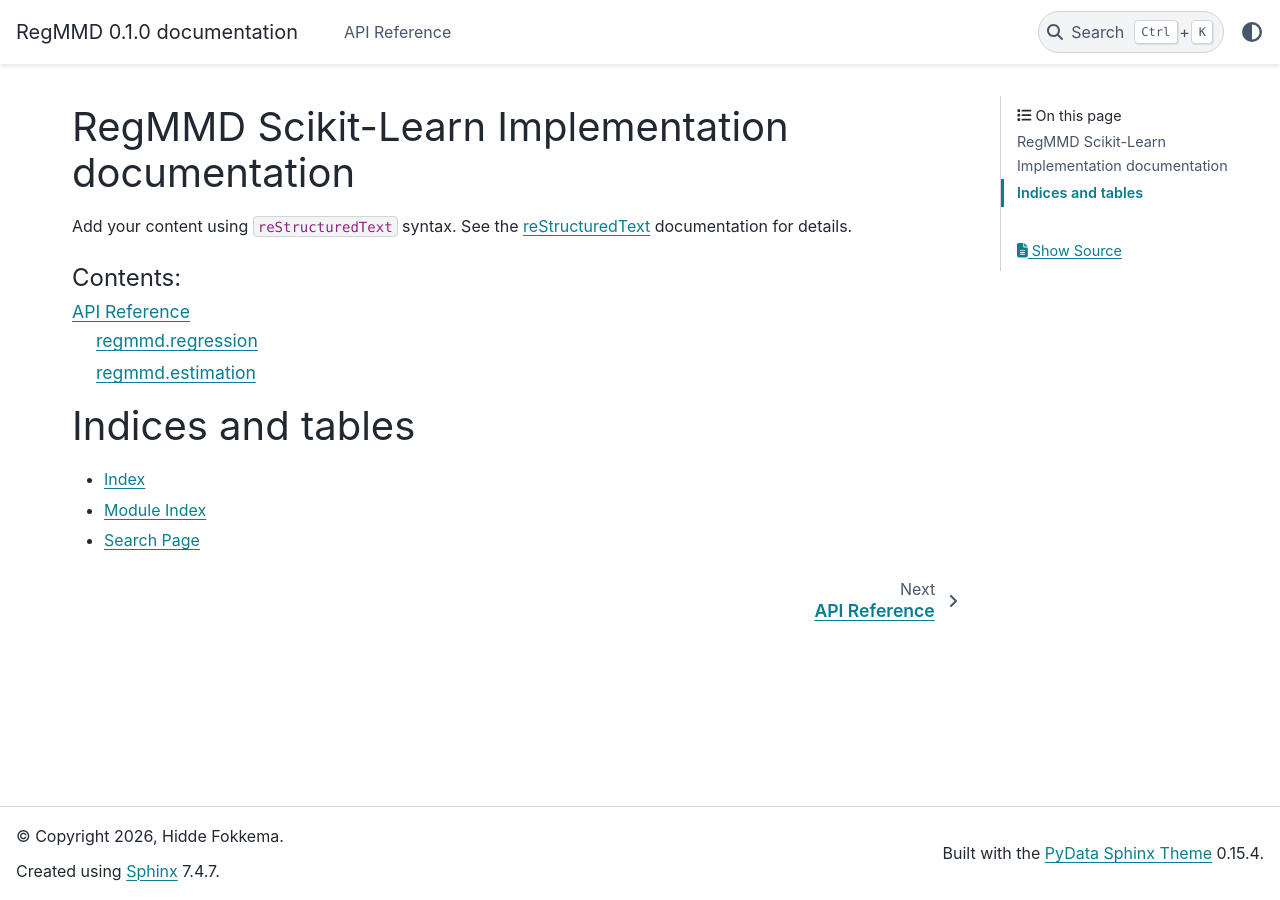
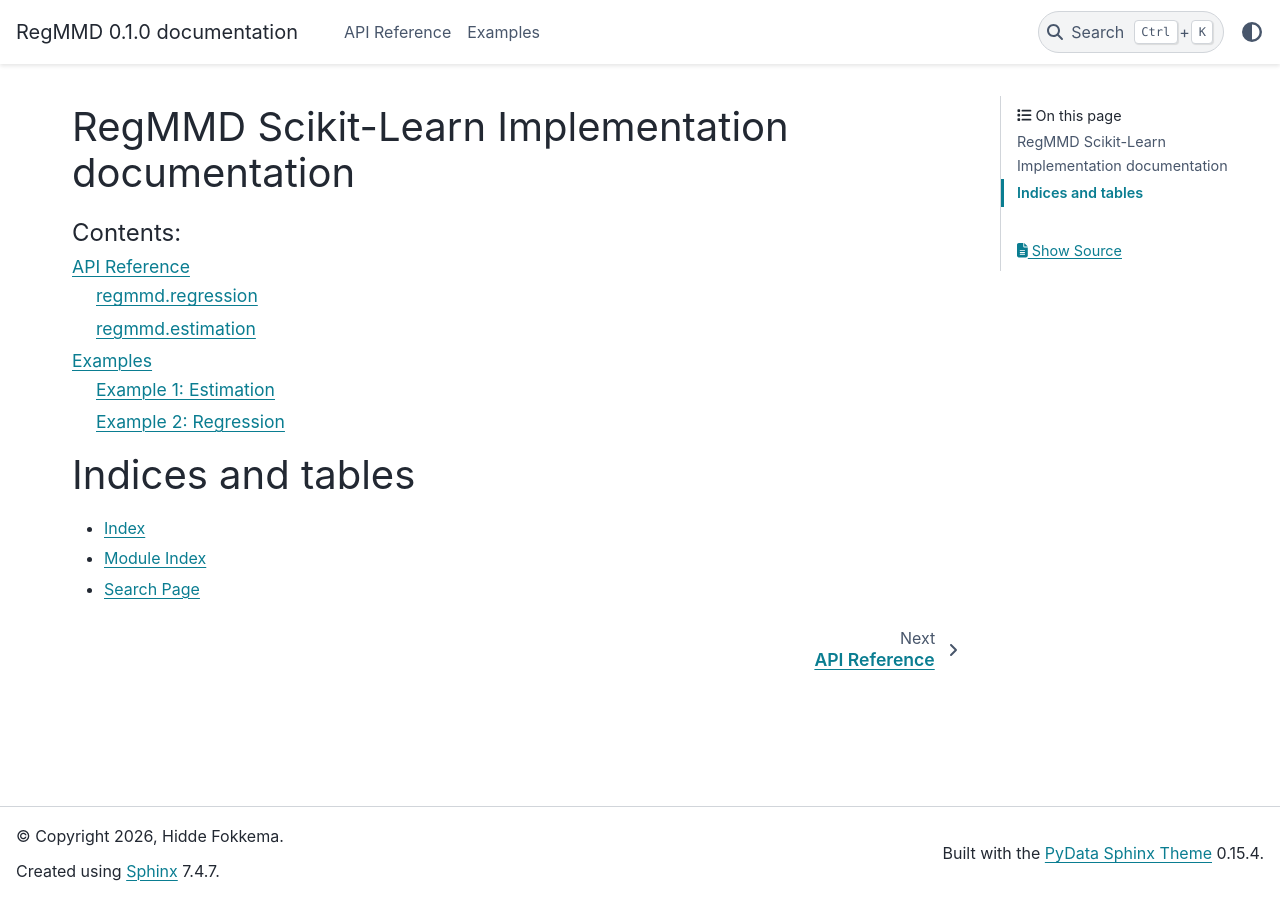
Before and after one commit to HiddeFok/reg-mmd-scikit, a Sphinx documentation site: the page built from docs/source/index.rst, in a window 1280 px wide. Built offline with Sphinx 7.4.7 and the PyData theme 0.15.4, drawn with Linux system fonts in a browser that asks for light colours.

Commit message:
Some styling

```diff
--- a/docs/source/conf.py
+++ b/docs/source/conf.py
@@ -29,4 +29,6 @@
 # https://www.sphinx-doc.org/en/master/usage/configuration.html#options-for-html-output
 
 html_theme = 'pydata_sphinx_theme'
+
 html_static_path = ['_static']
+html_css_files = ['custom.css']
--- a/docs/source/index.rst
+++ b/docs/source/index.rst
@@ -6,9 +6,6 @@
 RegMMD Scikit-Learn Implementation documentation
 ================================================
 
-Add your content using ``reStructuredText`` syntax. See the
-`reStructuredText <https://www.sphinx-doc.org/en/master/usage/restructuredtext/index.html>`_
-documentation for details.
 
 
 .. toctree::
@@ -16,6 +13,7 @@
    :caption: Contents:
 
    api
+   examples
 
 Indices and tables
 ==================
```
Also changed, not shown: docs/source/example1.rst (added, +20 -0 lines), docs/source/example2.rst (added, +14 -0 lines), docs/source/examples.rst (added, +13 -0 lines), docs/source/_static/custom.css (added).
